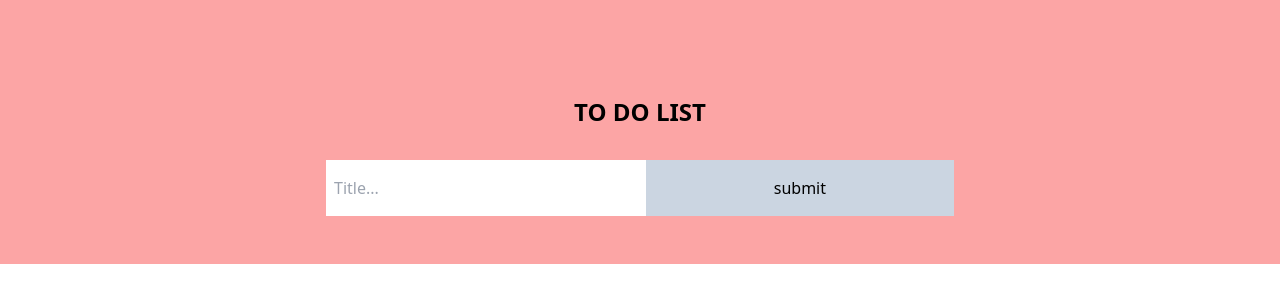
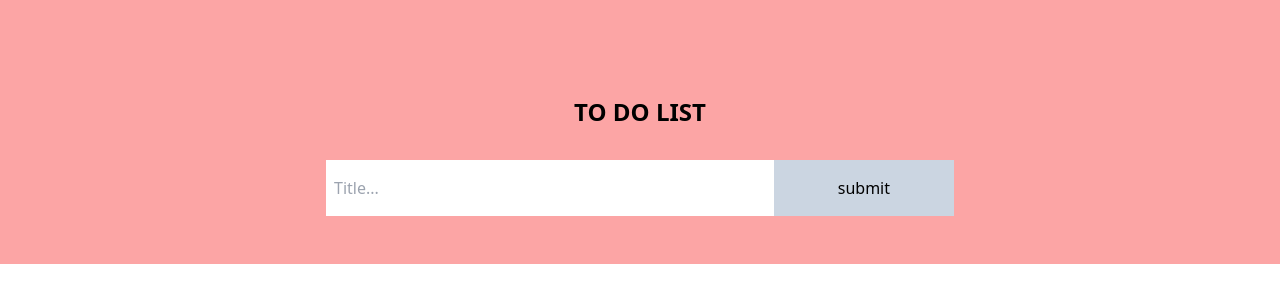
Before and after one commit to side-26/TODO-list, a React (Create React App) app: page / in a window 1280 px wide. Shown: the top 302 px of the page. Built offline with nearby package versions, Linux system fonts and the light colour scheme.

Commit message:
style change some styles in appForm

```diff
--- a/src/components/form/index.tsx
+++ b/src/components/form/index.tsx
@@ -28,14 +28,14 @@ export default function Form() {
           type="text"
           name="text"
           placeholder="Title..."
-          className="rounded-none w-full flex-grow bg-white h-full py-4 lg:py-0 w-full"
+          className="rounded-none w-full flex-grow bg-white h-full py-4 lg:py-0"
           isInvalid={isInvalid}
           value={todoVal}
           onChange={handleChange}
         />
         <AppButton
           type="submit"
-          className="h-full capitalize bg-slate-300 lg:px-16 py-4 lg:py-0"
+          className="h-full capitalize bg-slate-300 py-4 lg:py-0"
         >
           submit
         </AppButton>
```
